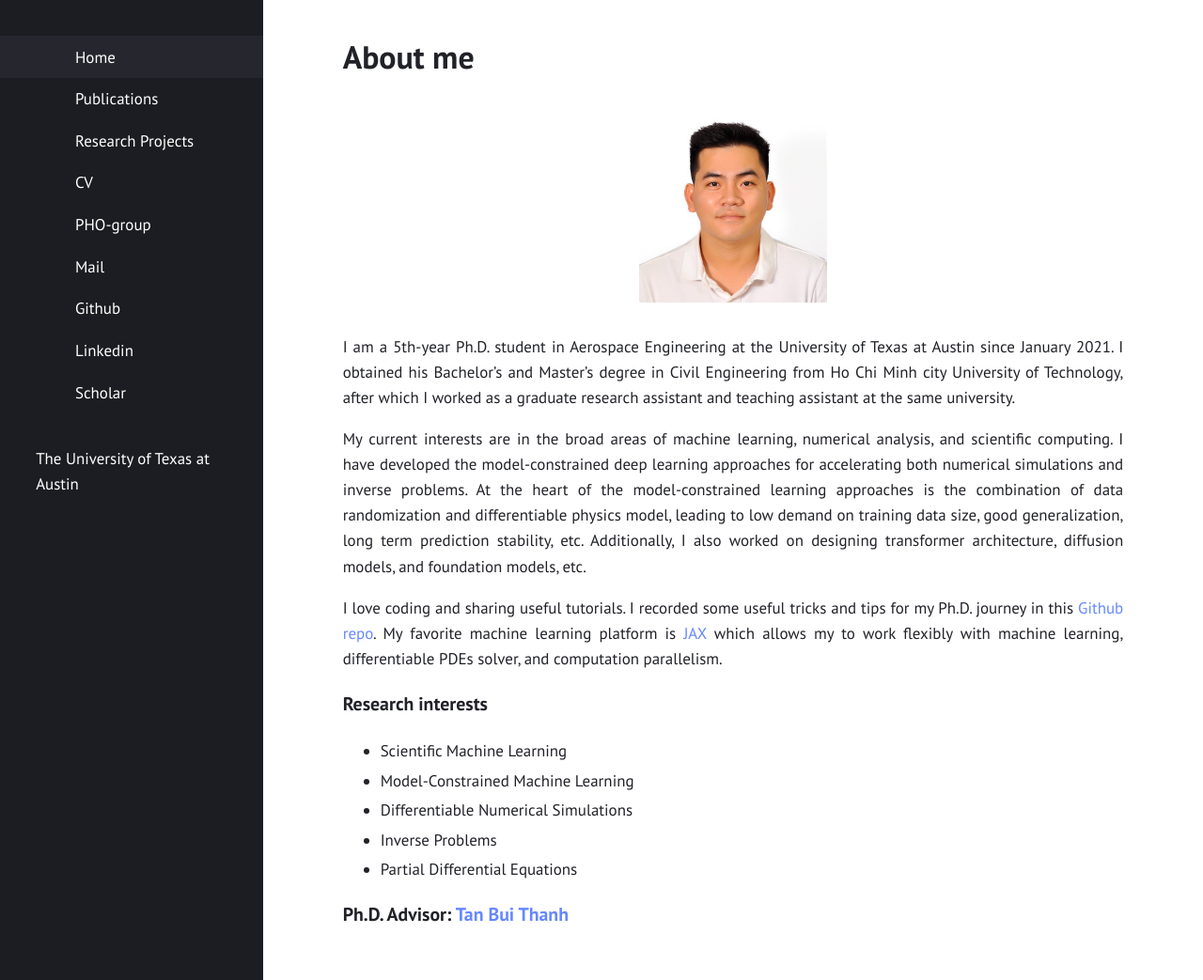
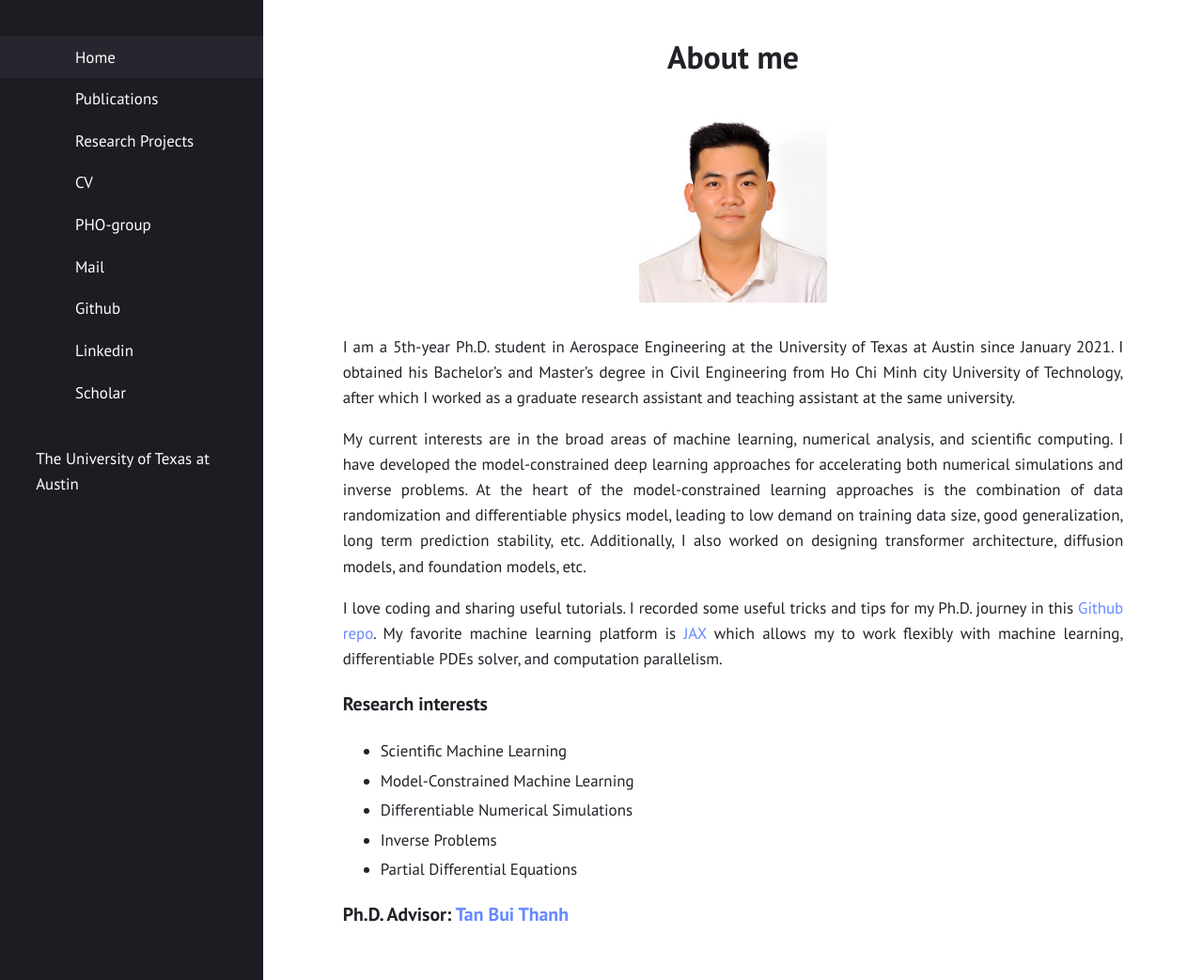
Before and after one commit to nguyenvanhaibk92/nguyenvanhaibk92.github.io, a Jekyll site: the page built from index.md, in a window 1280 px wide and 1043 px high. Shown: the whole window at 94% size. Built offline with Jekyll 4.4.1, drawn with Linux system fonts in a browser that asks for light colours.

Commit message:
update the layout.sass

```diff
--- a/_sass/layout.sass
+++ b/_sass/layout.sass
@@ -16,10 +16,12 @@ body > header, body > article, body > footer
 
 article header
   margin-bottom: 1.5em
+  text-align: center  // Added this line to center the header content
 
 article header h1
   font-size: 1.7em
-  margin: 0 0 .1em
+  margin: 0 auto .1em  // Changed margin to center the title
+  text-align: center   // Added this line to ensure title is centered
 
 nav
   margin: .5em -1.2em
```
Also changed, not shown: README.md.
